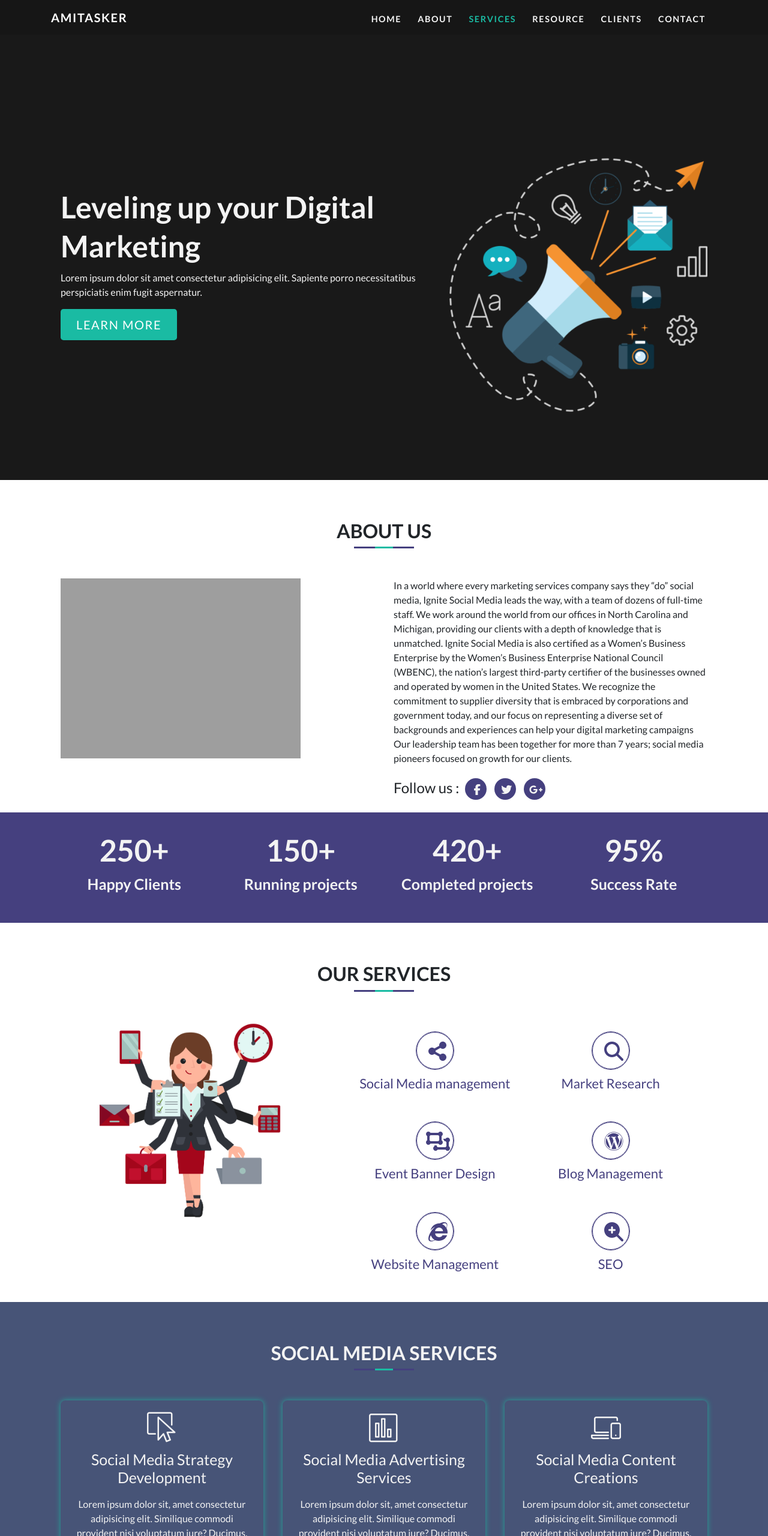
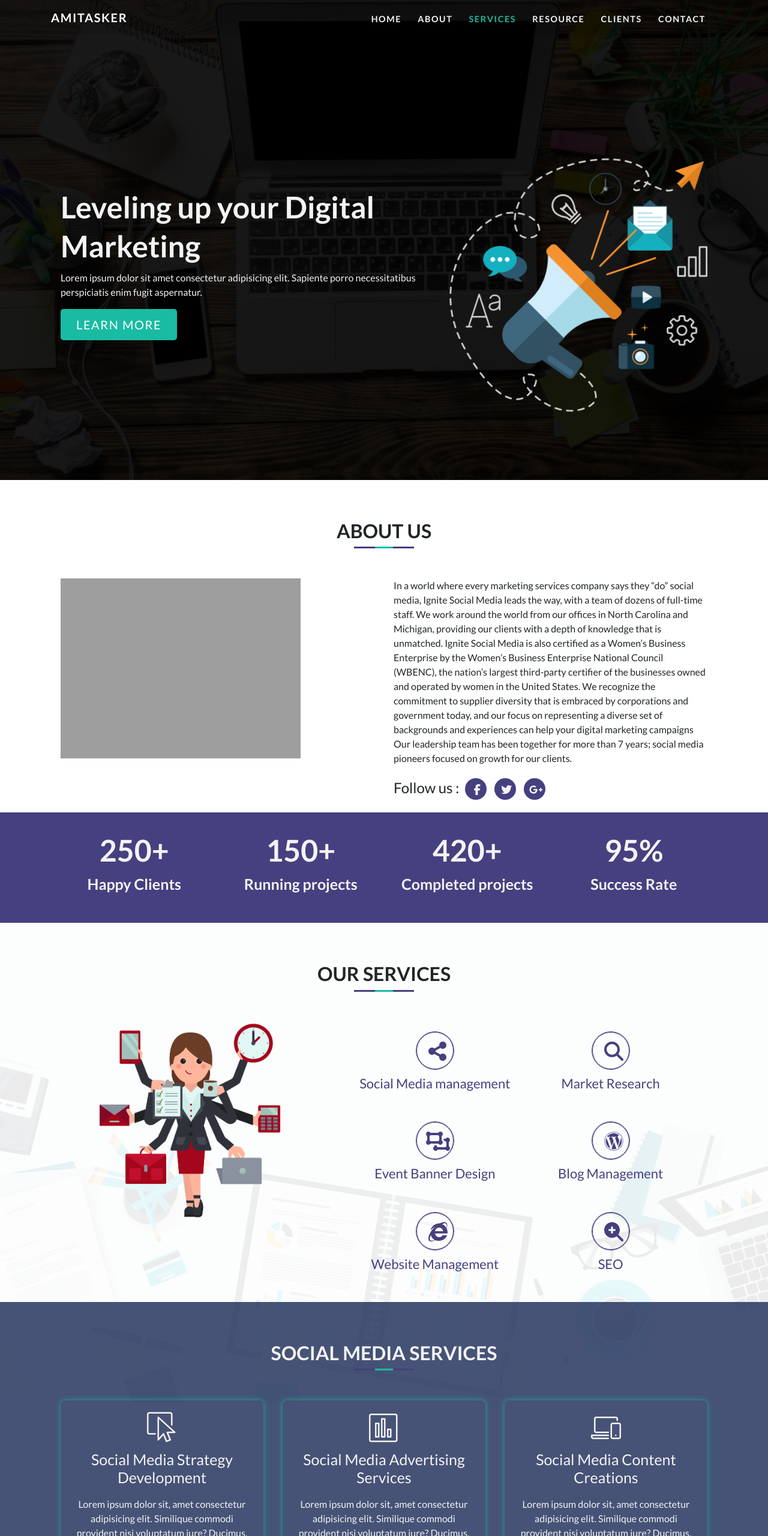
Before and after one commit to hasanmisbah/amitasker, a website: page index.html in a window 1280 px wide. Shown: the top 2560 px of the page at 60% size. Drawn offline with Linux system fonts and the light colour scheme; the site is published under a folder, as on GitHub Pages, so addresses that start at the root find nothing.

Commit message:
Fixed css image background issue

```diff
--- a/scss/style.scss
+++ b/scss/style.scss
@@ -96,7 +96,7 @@ section#home{
     width: 100%;
     height: 100%;
     min-height: 100vh;
-    background-image: url("/assets/img/virtual-assistant.jpg");
+    background-image: url("../assets/img/virtual-assistant.jpg");
     background-attachment: fixed;
     background-size: cover;
     background-repeat: no-repeat;
@@ -216,7 +216,7 @@ section#home{
 
 section#services{
     padding: 50px 0 0 0;
-    background-image: url("/assets/img/services-bg.png");
+    background-image: url("../assets/img/services-bg.png");
     background-repeat: no-repeat;
     background-attachment: fixed;
     background-size: cover;
```
Also changed, not shown: css/style.css, 1 other file.
